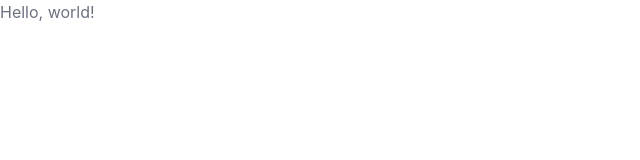
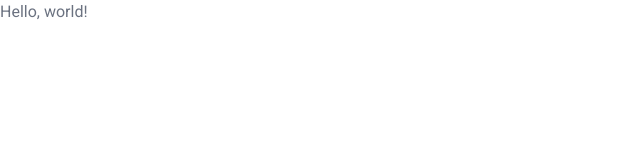
Before and after one commit to fikrirakala/hello, a website: page index.html in a window 1280 px wide. Shown: the full height of the page, 0-640 px from the left. Drawn offline with nearby package versions, Linux system fonts and the light colour scheme.

Commit message:
Updated: typography

```diff
--- a/index.html
+++ b/index.html
@@ -6,7 +6,7 @@
 		<title>Hello</title>
 
     <!-- Fonts -->
-    <link href="https://fonts.googleapis.com/css2?family=Inter:wght@100;200;300;400;500;600;700;800;900&display=swap" rel="stylesheet">
+    <link href="https://fonts.googleapis.com/css2?family=Roboto:ital,wght@0,100;0,300;0,400;0,500;0,700;0,900;1,100;1,300;1,400;1,500;1,700;1,900&display=swap" rel="stylesheet">
 
     <!-- Hello CSS -->
     <link rel="stylesheet" href="dist/css/theme.min.css">
--- a/scss/_variables.scss
+++ b/scss/_variables.scss
@@ -165,3 +165,19 @@ $border-radius-sm:   .125rem;
 $box-shadow-sm:     0 1px 3px 0 rgba(0, 0, 0, 0.1), 0 1px 2px 0 rgba(0, 0, 0, 0.06);
 $box-shadow:        0 4px 6px -1px rgba(0, 0, 0, 0.1), 0 2px 4px -1px rgba(0, 0, 0, 0.06);
 $box-shadow-lg:     0 20px 25px -5px rgba(0, 0, 0, 0.1), 0 10px 10px -5px rgba(0, 0, 0, 0.04);
+
+
+// Typography
+//
+// Font, line-height, and color for body text, headings, and more.
+
+$font-family-sans-serif:      Roboto, sans-serif;
+$font-family-base:            $font-family-sans-serif;
+
+$font-size-root:              16px !default;
+
+$headings-color:              $gray-900;
+
+$text-muted:                  $gray-400;
+
+$hr-border-color:             $gray-200;
--- a/scss/theme.scss
+++ b/scss/theme.scss
@@ -45,3 +45,8 @@
 @import "../node_modules/bootstrap/scss/print";
 
 @import "utilities";
+
+html {
+  // set optimal base size
+  font-size: $font-size-root;
+}
```
Also changed, not shown: CHANGELOG.md, dist/css/theme.css, dist/css/theme.min.css, 2 other files.
